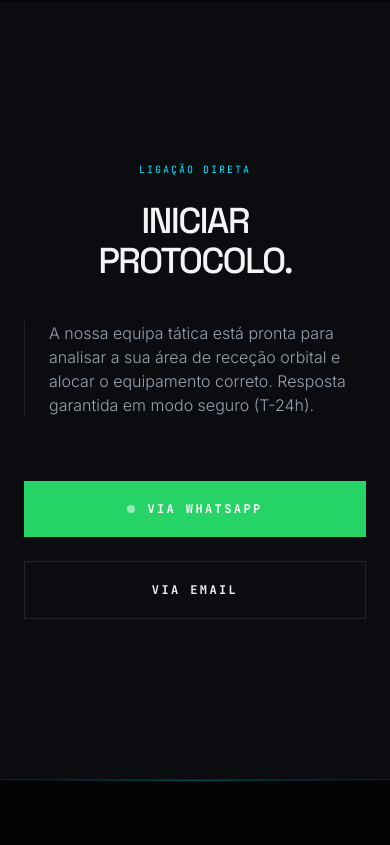
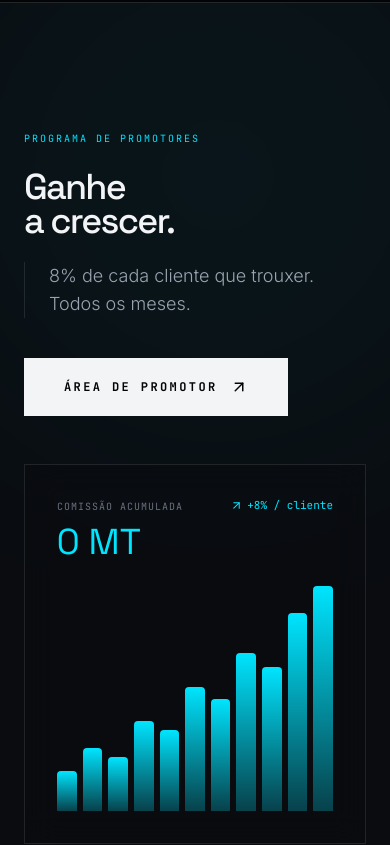
Before and after one commit to zelio-alberto/Intime, a React (Vite) app: page / in a window 390 px wide. Shown: the part 6120-6965 px from the top of the page. Built offline with nearby package versions, Linux system fonts and the light colour scheme; no server answers; the database is empty.

Commit message:
feat(promotores): secao animada na homepage + aba no menu
Secao visual com contador de comissao e barras a crescer, link para a area
de promotor (login Google filtra o acesso). Aba Promotores no header/mobile.

Co-Authored-By: Claude Opus 4.8 (1M context) <noreply@anthropic.com>

```diff
--- a/src/components/Header.tsx
+++ b/src/components/Header.tsx
@@ -58,6 +58,7 @@ export default function Header() {
             <Link to="/como-funciona" className={clsx("text-[11px] font-mono tracking-[0.2em] uppercase transition-colors", location.pathname === "/como-funciona" ? "text-accent" : "text-muted hover:text-fg")}>Como funciona</Link>
             <Link to="/sobre" className={clsx("text-[11px] font-mono tracking-[0.2em] uppercase transition-colors", location.pathname === "/sobre" ? "text-accent" : "text-muted hover:text-fg")}>Sobre</Link>
             <a href="/#planos" className="text-[11px] font-mono tracking-[0.2em] uppercase text-muted hover:text-fg transition-colors">Planos</a>
+            <a href="/#promotores" className="text-[11px] font-mono tracking-[0.2em] uppercase text-muted hover:text-fg transition-colors">Promotores</a>
             <Link to="/contacto" className={clsx("text-[11px] font-mono tracking-[0.2em] uppercase transition-colors", location.pathname === "/contacto" ? "text-accent" : "text-muted hover:text-fg")}>Contacto</Link>
             <Link to="/conta" className={clsx("text-[11px] font-mono tracking-[0.2em] uppercase transition-colors", location.pathname === "/conta" ? "text-accent" : "text-muted hover:text-fg")}>Conta</Link>
           </nav>
@@ -87,6 +88,7 @@ export default function Header() {
           <Link to="/como-funciona" onClick={closeMenu} className="py-4 text-xl font-display uppercase tracking-widest border-b border-line text-fg">Como funciona</Link>
           <Link to="/sobre" onClick={closeMenu} className="py-4 text-xl font-display uppercase tracking-widest border-b border-line text-fg">Sobre</Link>
           <a href="/#planos" onClick={closeMenu} className="py-4 text-xl font-display uppercase tracking-widest border-b border-line text-fg">Planos</a>
+          <a href="/#promotores" onClick={closeMenu} className="py-4 text-xl font-display uppercase tracking-widest border-b border-line text-fg">Promotores</a>
           <Link to="/contacto" onClick={closeMenu} className="py-4 text-xl font-display uppercase tracking-widest border-b border-line text-fg">Contacto</Link>
           <Link to="/conta" onClick={closeMenu} className="py-4 text-xl font-display uppercase tracking-widest border-b border-line text-fg">Conta</Link>
           <Link to="/aderir" onClick={closeMenu} className="mt-8 flex items-center justify-center px-8 py-5 bg-fg text-bg font-mono text-xs tracking-widest font-bold uppercase transition-colors">
--- /dev/null
+++ b/src/components/PromotoresBand.tsx
@@ -0,0 +1,64 @@
+import { useEffect } from "react";
+import { motion, useMotionValue, useTransform, animate } from "motion/react";
+import { Link } from "react-router-dom";
+import { ArrowUpRight } from "lucide-react";
+
+// Alturas das barras (%) — sobem da esquerda para a direita = crescimento.
+const BARS = [18, 28, 24, 40, 36, 55, 50, 70, 64, 88, 100];
+
+export default function PromotoresBand() {
+  // Contador de comissão a "crescer" em loop.
+  const count = useMotionValue(0);
+  const texto = useTransform(count, (v) => `${Math.round(v).toLocaleString("pt-PT")} MT`);
+
+  useEffect(() => {
+    const controls = animate(count, 9600, {
+      duration: 2.4, ease: "easeOut", repeat: Infinity, repeatType: "reverse", repeatDelay: 1.2,
+    });
+    return () => controls.stop();
+  }, [count]);
+
+  return (
+    <section id="promotores" className="py-32 border-t border-line bg-card relative overflow-hidden">
+      <div className="absolute -top-32 -right-32 w-[600px] h-[600px] bg-accent opacity-[0.04] blur-[120px] rounded-full pointer-events-none" />
+
+      <div className="max-w-[1400px] mx-auto px-6 lg:px-12 relative z-10 grid lg:grid-cols-2 gap-12 lg:gap-20 items-center">
+        {/* Texto — mínimo */}
+        <motion.div initial={{ opacity: 0, y: 30 }} whileInView={{ opacity: 1, y: 0 }} viewport={{ once: true }}>
+          <span className="font-mono text-accent text-[10px] uppercase tracking-[0.2em] mb-6 block">Programa de Promotores</span>
+          <h2 className="font-display text-4xl md:text-6xl font-medium text-fg tracking-tighter mb-6 leading-[0.95]">Ganhe<br />a crescer.</h2>
+          <p className="text-muted font-light text-lg border-l border-line pl-6 mb-10 max-w-xs">8% de cada cliente que trouxer. Todos os meses.</p>
+          <Link to="/promotor" className="group inline-flex items-center gap-3 px-10 py-5 bg-fg text-bg font-mono text-xs tracking-[0.2em] uppercase font-bold overflow-hidden relative">
+            <span className="relative z-10">Área de promotor</span>
+            <ArrowUpRight size={18} className="relative z-10 group-hover:translate-x-1 group-hover:-translate-y-1 transition-transform" />
+            <div className="absolute inset-0 w-0 bg-accent transition-all duration-300 ease-out group-hover:w-full" />
+          </Link>
+        </motion.div>
+
+        {/* Gráfico animado */}
+        <motion.div initial={{ opacity: 0, y: 30 }} whileInView={{ opacity: 1, y: 0 }} viewport={{ once: true }} transition={{ delay: 0.1 }}
+          className="glass-panel p-8 md:p-10 h-[380px] flex flex-col">
+          <div className="flex items-end justify-between mb-2">
+            <span className="font-mono text-[10px] uppercase tracking-widest text-faint">Comissão acumulada</span>
+            <span className="font-mono text-accent text-[11px] flex items-center gap-1"><ArrowUpRight size={13} /> +8% / cliente</span>
+          </div>
+          <motion.div className="font-display text-4xl md:text-5xl text-accent mb-6 tabular-nums">{texto}</motion.div>
+
+          <div className="flex-1 flex items-end gap-1.5 md:gap-2">
+            {BARS.map((h, i) => (
+              <motion.div
+                key={i}
+                initial={{ scaleY: 0 }}
+                whileInView={{ scaleY: 1 }}
+                viewport={{ once: false, amount: 0.3 }}
+                transition={{ duration: 0.9, delay: i * 0.06, ease: [0.22, 1, 0.36, 1], repeat: Infinity, repeatType: "reverse", repeatDelay: 1.4 }}
+                style={{ height: `${h}%`, transformOrigin: "bottom" }}
+                className="flex-1 rounded-t-sm bg-gradient-to-t from-accent/25 to-accent"
+              />
+            ))}
+          </div>
+        </motion.div>
+      </div>
+    </section>
+  );
+}
--- a/src/pages/Home.tsx
+++ b/src/pages/Home.tsx
@@ -6,6 +6,7 @@ import { ChevronRight, ArrowUpRight, Zap, Target, Globe, Satellite } from "lucid
 import { useSiteConfig } from "../useSiteConfig";
 import PlansSlider from "../components/PlansSlider";
 import RotatingText from "../components/RotatingText";
+import PromotoresBand from "../components/PromotoresBand";
 
 export default function Home() {
   const { scrollYProgress } = useScroll();
@@ -203,6 +204,9 @@ export default function Home() {
         </div>
       </section>
 
+      {/* PROMOTORES */}
+      <PromotoresBand />
+
       {/* CTA / COMANDO */}
       <section id="comando" className="py-40 bg-card relative overflow-hidden">
         <div className="max-w-[1400px] mx-auto px-6 lg:px-12 relative z-10 text-center">
```
